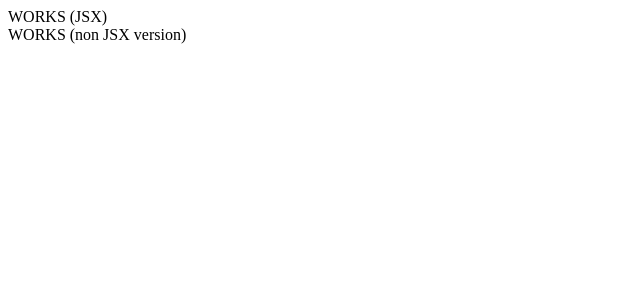
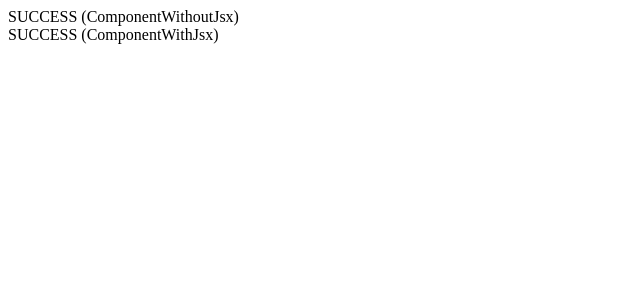
Before and after one commit to sbusch/create-react-app-8738-repro, a React app: page / in a window 1280 px wide. Shown: the top 300 px of the page, without its empty margins (0-640 px from the left). Built offline with nearby package versions, Linux system fonts and the light colour scheme; the HTML template or start-up script is replaced by a standard one.

Commit message:
improve test cases, make the more self-explaining

```diff
--- a/src/index.jsx
+++ b/src/index.jsx
@@ -1,25 +1,21 @@
 import React from "react";
 import ReactDOM from "react-dom";
 
-const Global = () => <span>WORKS (global var)</span>;
 
-class App extends React.Component {
-  First = () => <this.Second />; // <- problem
-  // First = () => <Global />; // <- no problem
-
-  Second = () => <span>WORKS (JSX)</span>;
-
+// Plain old JavaScript class -> no problem
+class PojoTest {
+  First = () => this.Second();
+  Second = () => "Success (PojoTest)";
   render() {
-    return <this.First />;
+    return this.First();
   }
 }
 
-class App2 extends React.Component {
-  // First = () => this.Second();
-  // Second = () => "WORKS (non JSX version)";
-
+// Component without JSX -> no problem
+class ComponentWithoutJsx extends React.Component {
   First = () => React.createElement(this.Second, null); // this.Second();
-  Second = () => React.createElement('span', null, "WORKS (non JSX version)");
+  Second = () =>
+    React.createElement("span", null, "SUCCESS (ComponentWithoutJsx)");
 
   render() {
     // return this.First();
@@ -27,9 +23,22 @@ class App2 extends React.Component {
   }
 }
 
-// const t = new Test();
-// console.log(t.render());
+// Component with JSX -> no problem
+// const Global = () => <span>WORKS (global var)</span>;
+class ComponentWithJsx extends React.Component {
+  First = () => <this.Second />; // <- problem
+  // First = () => <Global />; // <- no problem
 
-ReactDOM.render(<App2 />, document.getElementById("root2"));
+  Second = () => <span>SUCCESS (ComponentWithJsx)</span>;
 
-ReactDOM.render(<App />, document.getElementById("root"));
+  render() {
+    return <this.First />;
+  }
+}
+
+const pojoTest = new PojoTest();
+console.log(pojoTest.render());
+
+ReactDOM.render(<ComponentWithoutJsx />, document.getElementById("test1"));
+
+ReactDOM.render(<ComponentWithJsx />, document.getElementById("test2"));
--- a/webpack.config.js
+++ b/webpack.config.js
@@ -48,7 +48,7 @@ module.exports = {
               "@babel/plugin-transform-react-jsx",
               {
                 // Rule out that PURE markers are
-                pure: false
+                pure: false,
               },
             ],
             [
@@ -63,7 +63,7 @@ module.exports = {
             [
               "@babel/plugin-transform-classes",
               {
-                loose: true,
+                loose: false,
               },
             ],
             //*/
@@ -90,8 +90,8 @@ module.exports = {
           <meta charset="utf-8" />
         </head>
         <body>
-          <div id="root"></div>
-          <div id="root2"></div>
+          <div id="test1"></div>
+          <div id="test2"></div>
         </body>
       </html>
       `,
```
